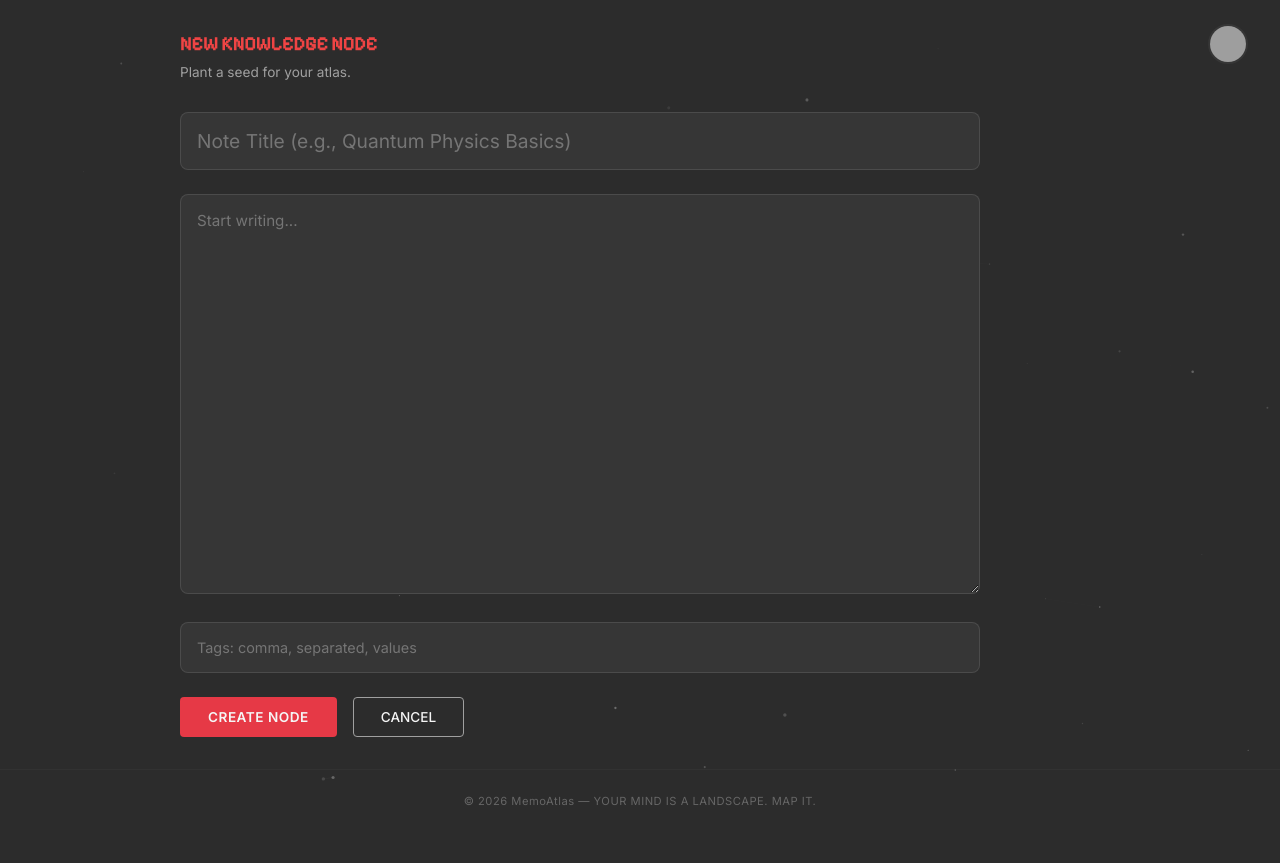
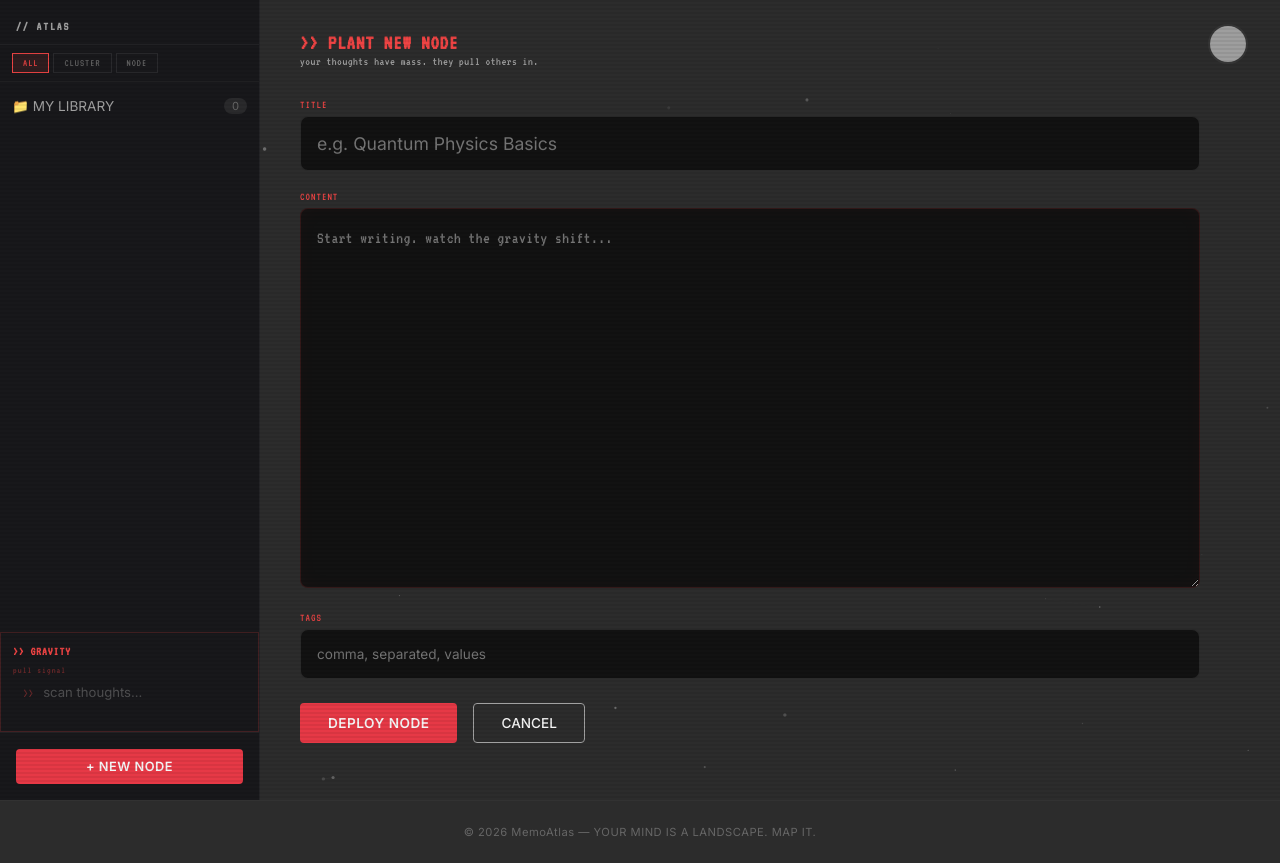
Before and after one commit to Nitikpsn/memoatlas, a Flask app: page /note/new in a window 1280 px wide. Before the commit the page ends 805 px from the top, so only its background shows below. Run offline with Flask 3, Linux system fonts and the light colour scheme; the visitor is signed in with stand-in values (Sample User, id 1); data that the repository does not hold is empty; grey boxes are pictures that could not be loaded.

Commit message:
update 3

```diff
--- a/memoAtlas/app/routes/notes.py
+++ b/memoAtlas/app/routes/notes.py
@@ -29,6 +29,12 @@ def index():
 @login_required
 def create_note():
     form = NoteForm()
+    user_notes = Note.query.filter_by(user_id=current_user.id).order_by(Note.date_posted.desc()).all()
+    folders = defaultdict(list)
+    for note in user_notes:
+        month_key = note.date_posted.strftime('%B %Y')
+        folders[month_key].append(note)
+
     if form.validate_on_submit():
         new_note = Note(
             title=form.title.data,
@@ -40,7 +46,7 @@ def create_note():
         db.session.commit()
         flash('Note added to your Atlas!', 'success')
         return redirect(url_for('notes.workspace'))
-    return render_template('notes/create_note.html', form=form)
+    return render_template('notes/create_note.html', form=form, notes=user_notes, folders=dict(folders))
 
 @notes.route('/note/<int:note_id>')
 @login_required
@@ -56,6 +62,12 @@ def edit_note(note_id):
     note = Note.query.get_or_404(note_id)
     if note.author != current_user:
         abort(403)
+    user_notes = Note.query.filter_by(user_id=current_user.id).order_by(Note.date_posted.desc()).all()
+    folders = defaultdict(list)
+    for n in user_notes:
+        month_key = n.date_posted.strftime('%B %Y')
+        folders[month_key].append(n)
+
     form = NoteForm(obj=note)
     if form.validate_on_submit():
         note.title = form.title.data
@@ -65,7 +77,7 @@ def edit_note(note_id):
         db.session.commit()
         flash('Note updated!', 'success')
         return redirect(url_for('notes.view_note', note_id=note.id))
-    return render_template('notes/edit.html', form=form, note=note)
+    return render_template('notes/edit.html', form=form, note=note, notes=user_notes, folders=dict(folders))
 
 @notes.route('/note/<int:note_id>/delete', methods=['POST'])
 @login_required
--- a/memoAtlas/app/templates/notes/create_note.html
+++ b/memoAtlas/app/templates/notes/create_note.html
@@ -1,27 +1,72 @@
 {% extends "base.html" %}
 
+{% block title %}MemoAtlas | Plant Node{% endblock %}
+
 {% block content %}
-<div class="content-wrapper animate-in">
-  <div style="max-width:800px;">
-    <h2 style="font-family:var(--font-retro);font-size:1.25rem;letter-spacing:-0.03em;margin-bottom:0.5rem;">NEW KNOWLEDGE NODE</h2>
-    <p style="color:var(--text-muted);font-size:0.85rem;margin-bottom:2rem;">Plant a seed for your atlas.</p>
+<div class="workspace-layout">
 
-    <form method="POST">
+  {% include "notes/_sidebar.html" %}
+
+  <div class="workspace">
+    <div class="workspace-header">
+      <h1 class="pixel">>> PLANT NEW NODE</h1>
+      <p style="color:var(--text-muted);font-size:0.75rem;font-family:var(--pixel-font);letter-spacing:0.5px;margin-top:2px;">your thoughts have mass. they pull others in.</p>
+    </div>
+
+    <form method="POST" class="animate-in" style="max-width:900px;">
       {{ form.hidden_tag() }}
+
+      <div style="margin-bottom:1.25rem;">
+        <label style="font-family:var(--pixel-font);font-size:0.7rem;color:var(--retro-red);letter-spacing:1px;display:block;margin-bottom:6px;">TITLE</label>
+        {{ form.title(placeholder="e.g. Quantum Physics Basics", class="form-input", style="font-size:1.1rem;background:#121212;", id="nodeTitle") }}
+      </div>
+
+      <div style="margin-bottom:1.25rem;">
+        <label style="font-family:var(--pixel-font);font-size:0.7rem;color:var(--retro-red);letter-spacing:1px;display:block;margin-bottom:6px;">CONTENT</label>
+        {{ form.content(placeholder="Start writing. watch the gravity shift...", class="form-textarea", style="height:380px;", id="nodeContent") }}
+      </div>
+
       <div style="margin-bottom:1.5rem;">
-        {{ form.title(placeholder="Note Title (e.g., Quantum Physics Basics)", class="form-input", style="font-size:1.2rem;") }}
+        <label style="font-family:var(--pixel-font);font-size:0.7rem;color:var(--retro-red);letter-spacing:1px;display:block;margin-bottom:6px;">TAGS</label>
+        {{ form.tags(placeholder="comma, separated, values", class="form-input", style="font-size:0.85rem;background:#121212;", id="nodeTags") }}
       </div>
-      <div style="margin-bottom:1.5rem;">
-        {{ form.content(placeholder="Start writing...", class="form-textarea", style="height:400px;") }}
-      </div>
-      <div style="margin-bottom:1.5rem;">
-        {{ form.tags(placeholder="Tags: comma, separated, values", class="form-input", style="font-size:0.9rem;") }}
-      </div>
-      <div style="display:flex;gap:1rem;">
-        <button type="submit" class="btn-primary">CREATE NODE</button>
+
+      <div style="display:flex;gap:1rem;align-items:center;">
+        <button type="submit" class="btn-primary">DEPLOY NODE</button>
         <a href="{{ url_for('notes.workspace') }}" class="btn-secondary">CANCEL</a>
       </div>
     </form>
   </div>
+
 </div>
 {% endblock %}
+
+{% block scripts %}
+<script src="{{ url_for('static', filename='js/gravity.js') }}"></script>
+<script>
+  document.addEventListener('DOMContentLoaded', function() {
+    const tunnel = new FocusTunnel('tunnelNodes');
+    let gravityTimer;
+
+    function pullGravity() {
+      const title = document.getElementById('nodeTitle').value;
+      const content = document.getElementById('nodeContent').value;
+      const tags = document.getElementById('nodeTags').value;
+      const query = (title + ' ' + content + ' ' + tags).trim();
+      if (query.length < 3) return;
+
+      fetch('/api/gravity-by-content?q=' + encodeURIComponent(query))
+        .then(function(res) { return res.json(); })
+        .then(function(data) { tunnel.updateGravity(data); })
+        .catch(function() {});
+    }
+
+    ['nodeTitle', 'nodeContent', 'nodeTags'].forEach(function(id) {
+      document.getElementById(id).addEventListener('input', function() {
+        clearTimeout(gravityTimer);
+        gravityTimer = setTimeout(pullGravity, 300);
+      });
+    });
+  });
+</script>
+{% endblock %}
```
Also changed, not shown: memoAtlas/app/templates/notes/_gravity_js.html (added, +18 -0 lines), memoAtlas/app/templates/notes/edit.html (+66 -13 lines), memoAtlas/app/templates/notes/list_notes.html (+6 -71 lines).
